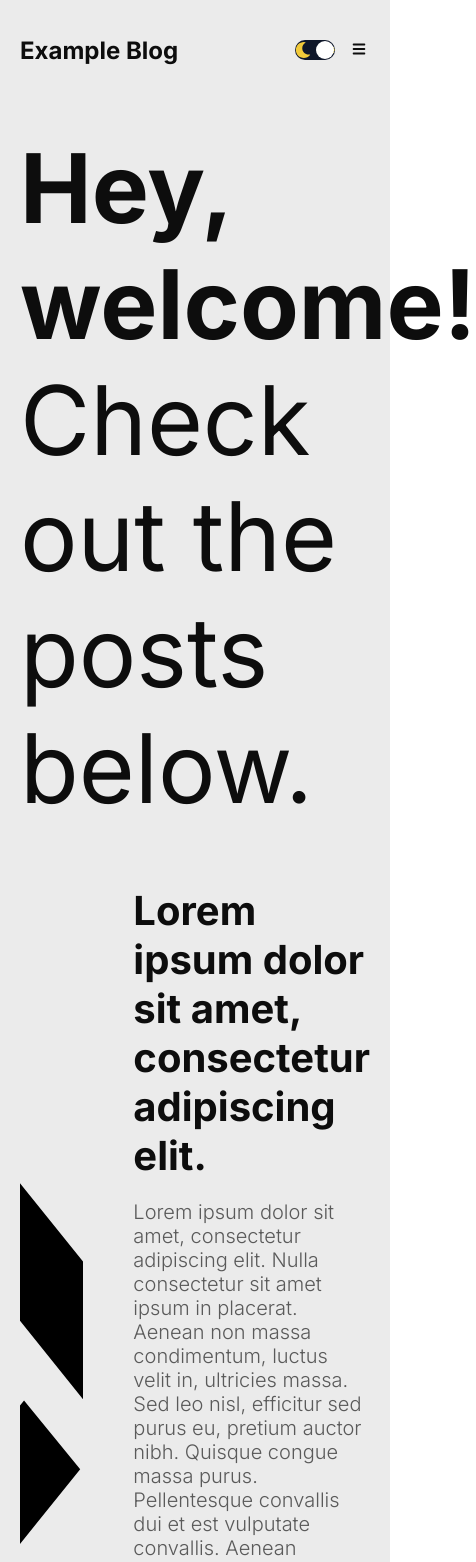
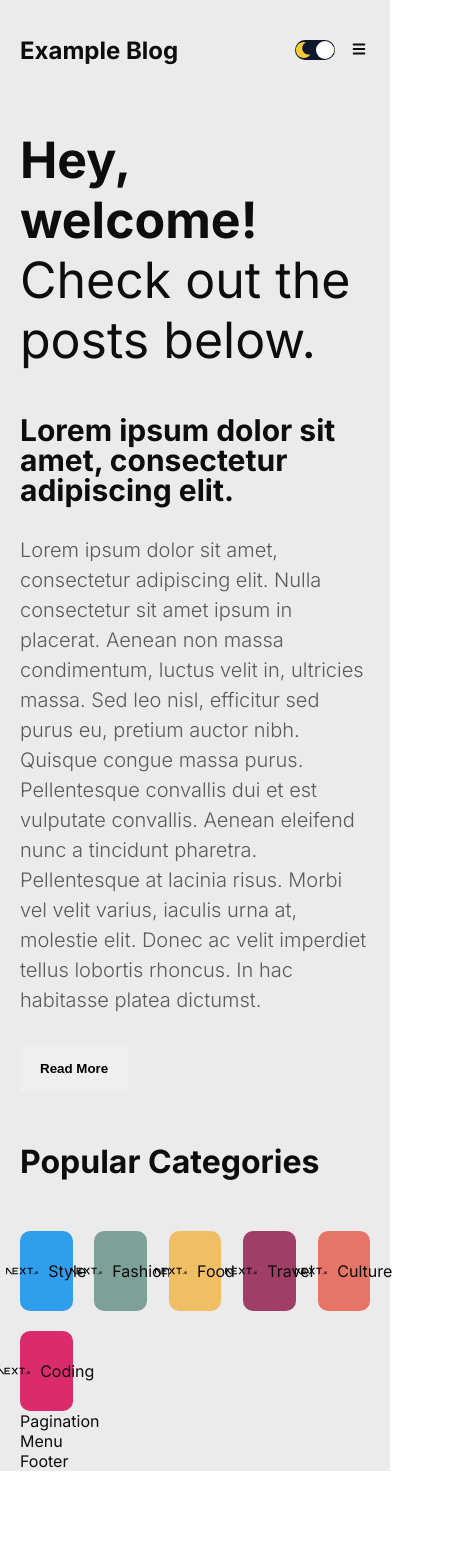
Before and after one commit to JSA-Code/blog, a Next.js app: page / in a window 390 px wide. Shown: the top 1562 px of the page, 476 px wide, since content can reach past the window. After the commit the page ends 1471 px from the top, so only its background shows below. Built offline with nearby package versions, Linux system fonts and the light colour scheme.

Commit message:
update CategoryList.jsx to include several categories, links, and images update featured.module.css to have responsive functionality

```diff
--- a/src/components/categoryList/CategoryList.jsx
+++ b/src/components/categoryList/CategoryList.jsx
@@ -1,8 +1,41 @@
 import React from "react";
 import styles from "./categoryList.module.css";
+import Link from "next/link";
+import Image from "next/image";
+
+const category = [
+  { type: "style", url: "/blog?category=style", img: "/next.svg" },
+  { type: "fashion", url: "/blog?category=fashion", img: "/next.svg" },
+  { type: "food", url: "/blog?category=food", img: "/next.svg" },
+  { type: "travel", url: "/blog?category=travel", img: "/next.svg" },
+  { type: "culture", url: "/blog?category=culture", img: "/next.svg" },
+  { type: "coding", url: "/blog?category=coding", img: "/next.svg" },
+];
 
 const CategoryList = () => {
-  return <div className={styles.container}>CategoryList</div>;
+  return (
+    <div className={styles.container}>
+      <h1 className={styles.title}>Popular Categories</h1>
+      <div className={styles.categories}>
+        {category.map((item) => (
+          <Link
+            key={item.type}
+            href={`/blog?category=${item.type}`}
+            className={`${styles.category} ${styles[item.type]}`}
+          >
+            <Image
+              src={`${item.img}`}
+              alt=""
+              width={32}
+              height={32}
+              className={styles.image}
+            />
+            {item.type}
+          </Link>
+        ))}
+      </div>
+    </div>
+  );
 };
 
 export default CategoryList;
--- a/src/components/categoryList/categoryList.module.css
+++ b/src/components/categoryList/categoryList.module.css
@@ -0,0 +1,52 @@
+.container {
+}
+
+.title {
+  margin: 50px 0px;
+}
+
+.categories {
+  display: flex;
+  flex-wrap: wrap;
+  justify-content: space-between;
+  gap: 20px;
+}
+
+.category {
+  display: flex;
+  align-items: center;
+  gap: 10px;
+  text-transform: capitalize;
+  width: 15%;
+  height: 80px;
+  justify-content: center;
+  border-radius: 10px;
+}
+
+.image {
+  border-radius: 50%;
+}
+
+.category.style {
+  background-color: #309eed;
+}
+
+.category.fashion {
+  background-color: #7da198;
+}
+
+.category.food {
+  background-color: #f1bf63;
+}
+
+.category.travel {
+  background-color: #9f3e66;
+}
+
+.category.culture {
+  background-color: #e67568;
+}
+
+.category.coding {
+  background-color: #db2b6c;
+}
--- a/src/components/featured/featured.module.css
+++ b/src/components/featured/featured.module.css
@@ -3,12 +3,12 @@
 }
 
 .title {
-  font-size: 96px;
+  font-size: 70px;
   font-weight: 400;
 }
 
 .post {
-  margin-top: 60px;
+  margin-top: 70px;
   display: flex;
   align-items: center;
   gap: 50px;
@@ -17,18 +17,21 @@
 .imgContainer {
   flex: 1;
   height: 500px;
+  width: 500px;
   position: relative;
 }
 
 .image {
   object-fit: cover;
+  height: 100%;
 }
 
 .textContainer {
   flex: 1;
   display: flex;
   flex-direction: column;
-  gap: 20px;
+  gap: 50px;
+  line-height: 30px;
 }
 
 .postTitle {
@@ -46,4 +49,58 @@
   border: none;
   border-radius: 5px;
   width: max-content;
+  font-weight: 700;
 }
+
+@media screen and (max-width: 1280px) {
+  .title {
+    font-size: 60px;
+  }
+  .post {
+    margin-top: 60px;
+  }
+}
+
+@media screen and (max-width: 1024px) {
+  .title {
+    font-size: 50px;
+  }
+  .postTitle {
+    font-size: 35px;
+  }
+  .post {
+    margin-top: 45px;
+    /*
+    ENABLE BELOW
+     flex-direction: column;
+    DISABLE BELOW
+     */
+  }
+  .imgContainer {
+    display: none;
+  }
+}
+
+@media screen and (max-width: 768px) {
+  .title {
+    font-size: 40px;
+  }
+  .postTitle {
+    font-size: 40px;
+  }
+  .post {
+    gap: 40px;
+  }
+  .textContainer {
+    gap: 30px;
+  }
+}
+
+@media screen and (max-width: 640px) {
+  .title {
+    font-size: 50px;
+  }
+  .postTitle {
+    font-size: 30px;
+  }
+}
```
